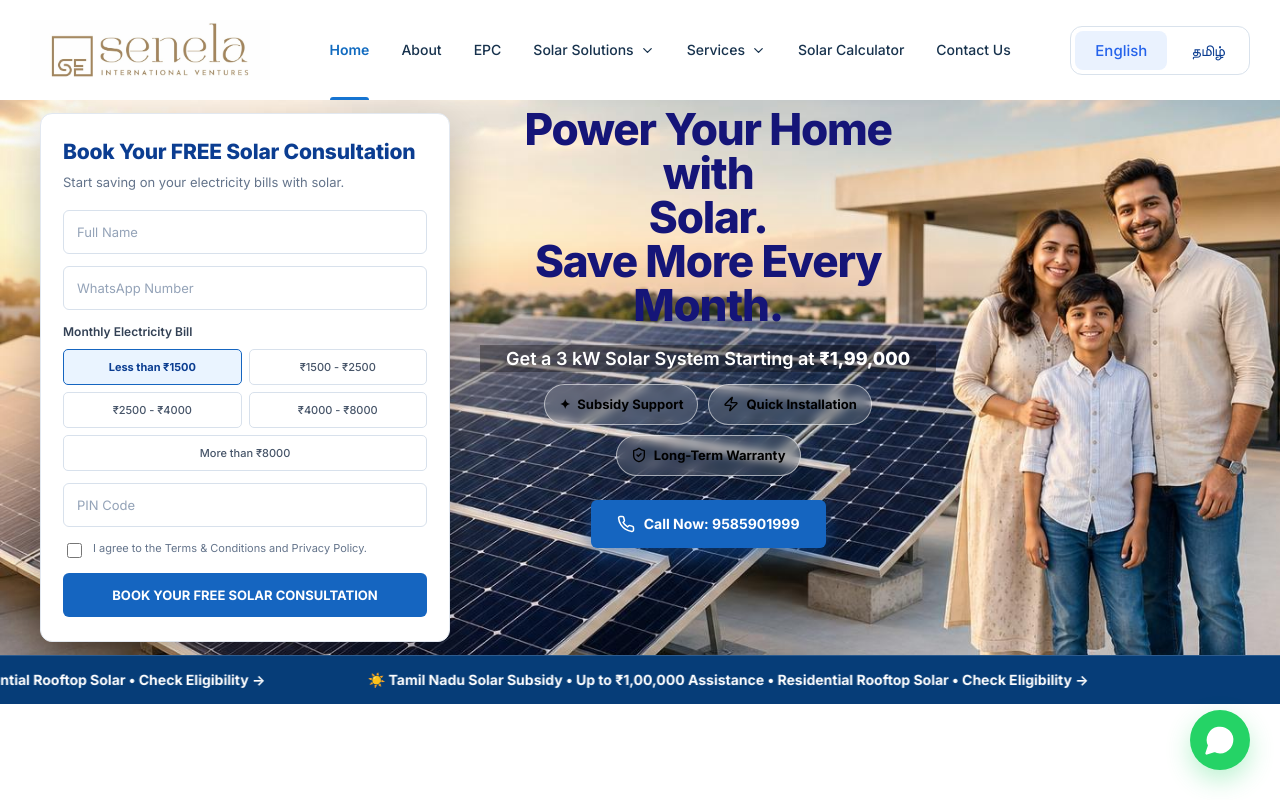
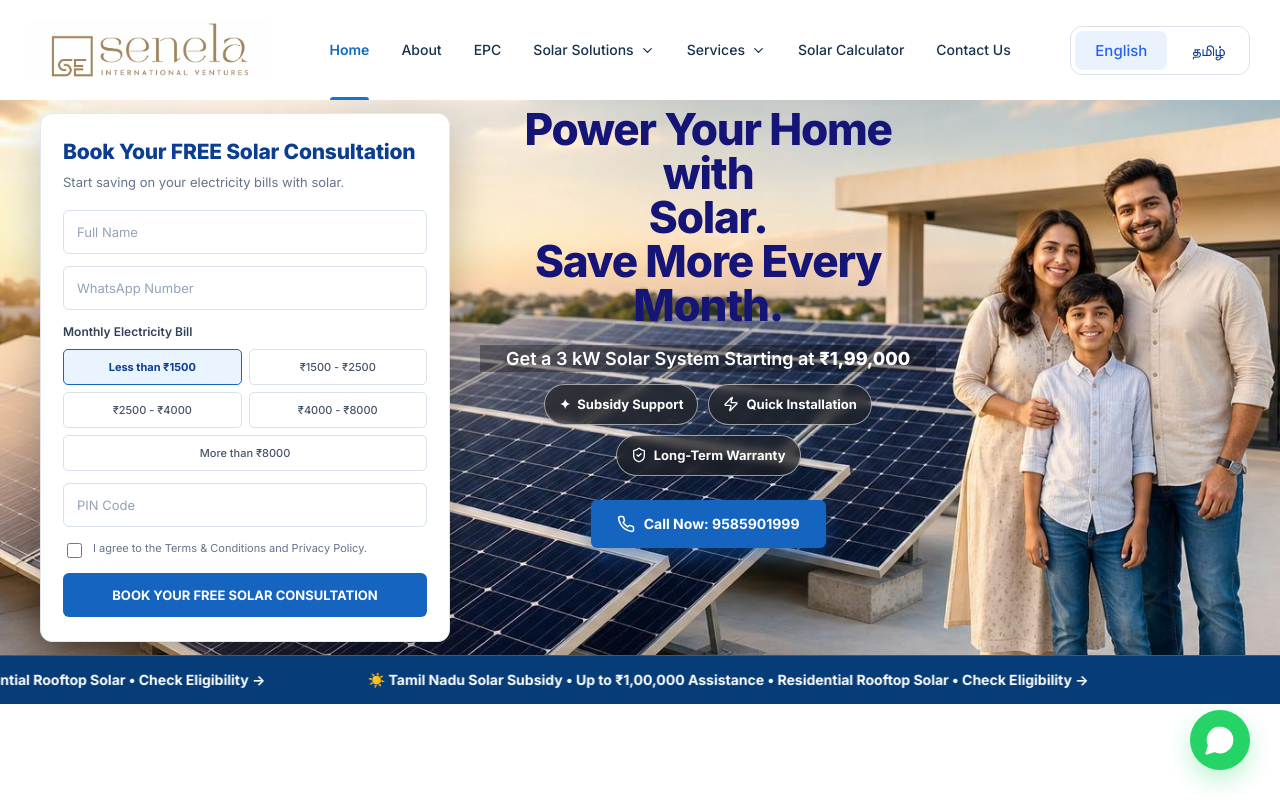
Before and after one commit to Anitha-48/Senela-Solar-EPC, a React (Vite) app: page / in a window 1280 px wide. Shown: the top 800 px of the page. Built offline with nearby package versions, Linux system fonts and the light colour scheme.

Commit message:
home-page alignment

```diff
--- a/src/pages/Home.jsx
+++ b/src/pages/Home.jsx
@@ -184,22 +184,18 @@ export default function Home() {
         <div className="home-solution-media">
           <img
             src="https://png.pngtree.com/thumb_back/fh260/background/20240702/pngtree-solar-panels-with-blue-sky-and-clouds-image_15846273.jpg"
-            alt={t("home.utilityAlt")}
-          />
+            alt={t("home.utilityAlt")}/>
         </div>
-
         <div className="home-solution-content">
           <span className="home-solution-number">03</span>
           <h3>{t("home.utilityTitle")}</h3>
           <p>{t("home.utilityDescription")}</p>
-
           <ul>
             <li>{t("home.utilityListOne")}</li>
             <li>{t("home.utilityListTwo")}</li>
             <li>{t("home.utilityListThree")}</li>
             <li>{t("home.utilityListFour")}</li>
           </ul>
-
           <Link
             to="/solar-solutions/utility-scale"
             className="home-solution-btn"
--- a/src/styles/hero.css
+++ b/src/styles/hero.css
@@ -147,9 +147,9 @@
 
   border: 1px solid rgba(255, 255, 255, 0.55);
   border-radius: 30px;
-  background: rgba(255, 255, 255, 0.14);
+  background: rgba(30, 29, 29, 0.599);
 
-  color:black ;
+  color:white ;
   font-size: 13px;
   font-weight: 700;
 
```
